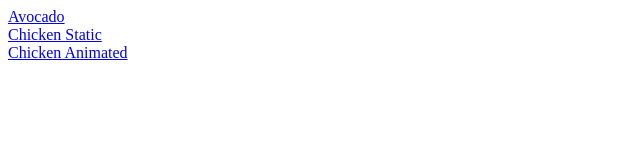
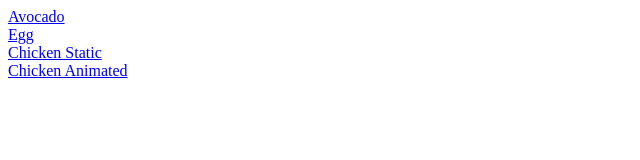
Before and after one commit to mmantravadi/scene-viewer, a plain HTML site: page index.html in a window 1280 px wide. Shown: the whole page, without its empty margins (0-640 px from the left). Drawn offline with Linux system fonts and the light colour scheme.

Commit message:
Update index.html

```diff
--- a/index.html
+++ b/index.html
@@ -1,7 +1,9 @@
 <html>
 <a href="intent://arvr.google.com/scene-viewer/1.0?file=https://raw.githubusercontent.com/KhronosGroup/glTF-Sample-Models/master/2.0/Avocado/glTF/Avocado.gltf#Intent;scheme=https;package=com.google.android.googlequicksearchbox;action=android.intent.action.VIEW;S.browser_fallback_url=https://developers.google.com/ar;end;">Avocado</a>
 <br>
-<a href="intent://arvr.google.com/scene-viewer/1.0?file=https://github.com/mmantravadi/scene-viewer/blob/main/chicken.glb#Intent;scheme=https;package=com.google.android.googlequicksearchbox;action=android.intent.action.VIEW;S.browser_fallback_url=https://developers.google.com/ar;end;">Chicken Static</a>
+<a href="intent://arvr.google.com/scene-viewer/1.0?file=https://github.com/mmantravadi/scene-viewer/blob/main/egg.glb#Intent;scheme=https;package=com.google.android.googlequicksearchbox;action=android.intent.action.VIEW;S.browser_fallback_url=https://developers.google.com/ar;end;">Egg</a>
+  <br>
+  <a href="intent://arvr.google.com/scene-viewer/1.0?file=https://github.com/mmantravadi/scene-viewer/blob/main/chicken.glb#Intent;scheme=https;package=com.google.android.googlequicksearchbox;action=android.intent.action.VIEW;S.browser_fallback_url=https://developers.google.com/ar;end;">Chicken Static</a>
 <br>
 <a href="intent://arvr.google.com/scene-viewer/1.0?file=https://github.com/mmantravadi/scene-viewer/raw/main/Chicken_-_rigged.usdz#Intent;scheme=https;package=com.google.android.googlequicksearchbox;action=android.intent.action.VIEW;S.browser_fallback_url=https://developers.google.com/ar;end;">Chicken Animated</a>
 </html>
```
